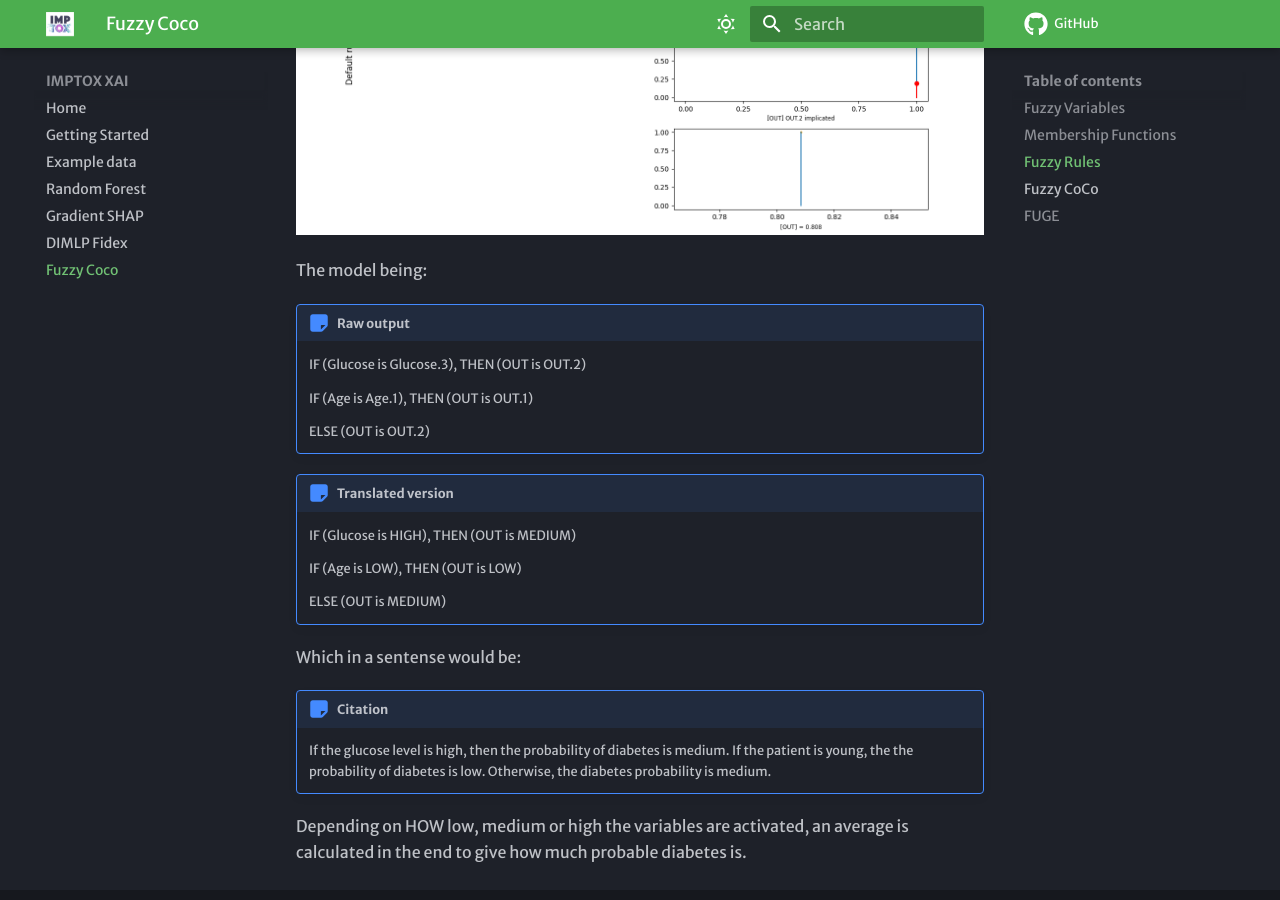
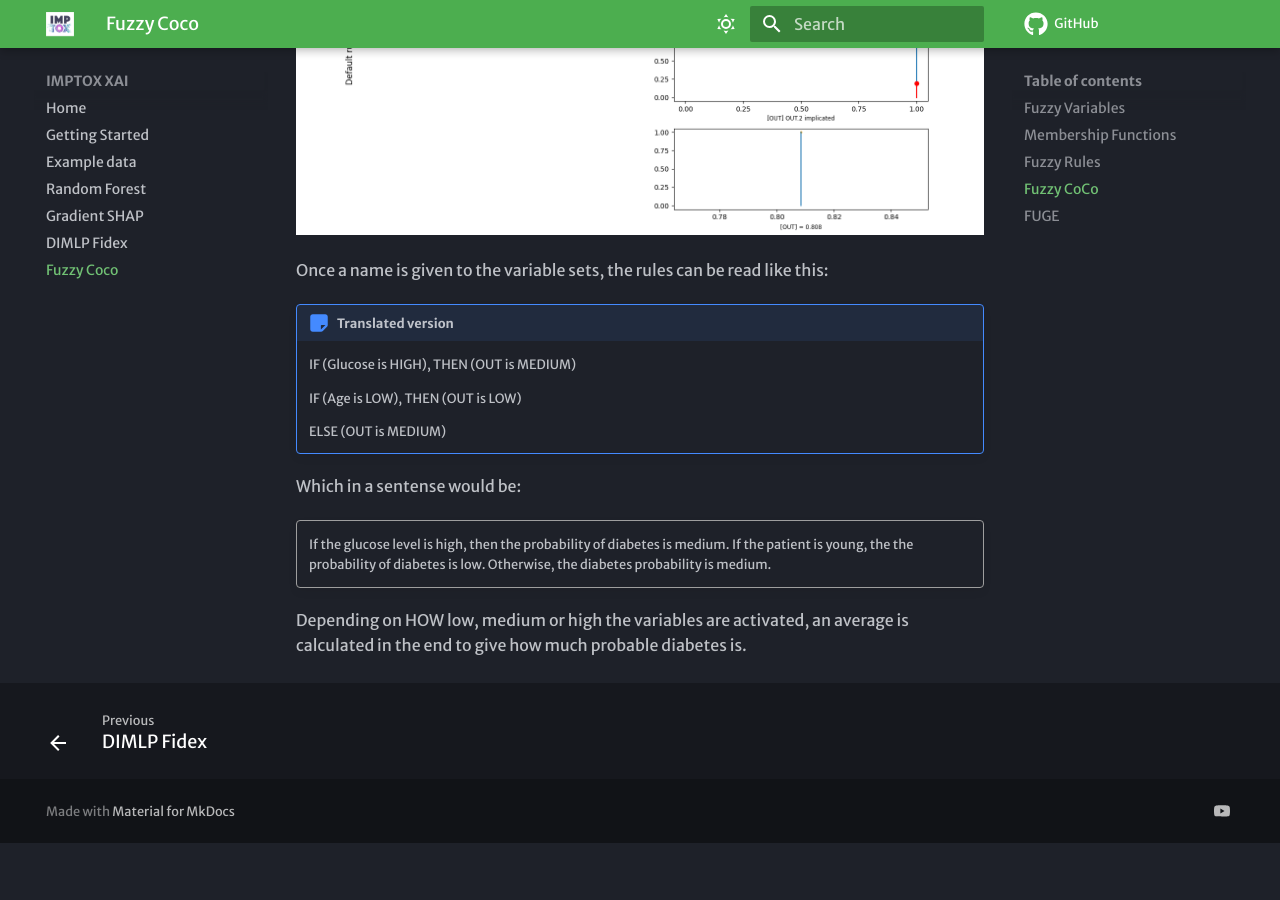
Before and after one commit to ThibaultSchowing/IMPTOX_XAI, an MkDocs documentation site: the page built from docs/eFuzzy-CoCo.md, in a window 1280 px wide and 900 px high, scrolled down 900 px. Built offline with MkDocs 1.6.1 and Material for MkDocs 9.7.7, drawn with Linux system fonts in a browser that asks for light colours; some web fonts are replaced; comment, search, counter and statistics services are not loaded; after the commit the page ends 1743 px from its top, so only the background shows below that.

Commit message:
update doc

```diff
--- a/docs/eFuzzy-CoCo.md
+++ b/docs/eFuzzy-CoCo.md
@@ -38,14 +38,7 @@ Currently, function are being implemented to visualize the training progress as
 
 ![FUGE prediction visualization](./assets/img/output_test_8.png)
 
-The model being:
-
-!!! hint "Raw output"
-    IF (Glucose is Glucose.3), THEN (OUT is OUT.2)
-
-    IF (Age is Age.1), THEN (OUT is OUT.1)
-
-    ELSE (OUT is OUT.2)
+Once a name is given to the variable sets, the rules can be read like this:
 
 !!! hint "Translated version"
     IF (Glucose is HIGH), THEN (OUT is MEDIUM)
@@ -56,7 +49,7 @@ The model being:
 
 Which in a sentense would be:
 
-!!! citation
+!!! Quote ""
     If the glucose level is high, then the probability of diabetes is medium. If the patient is young, the the probability of diabetes is low. Otherwise, the diabetes probability is medium.
 
 Depending on HOW low, medium or high the variables are activated, an average is calculated in the end to give how much probable diabetes is.
```
